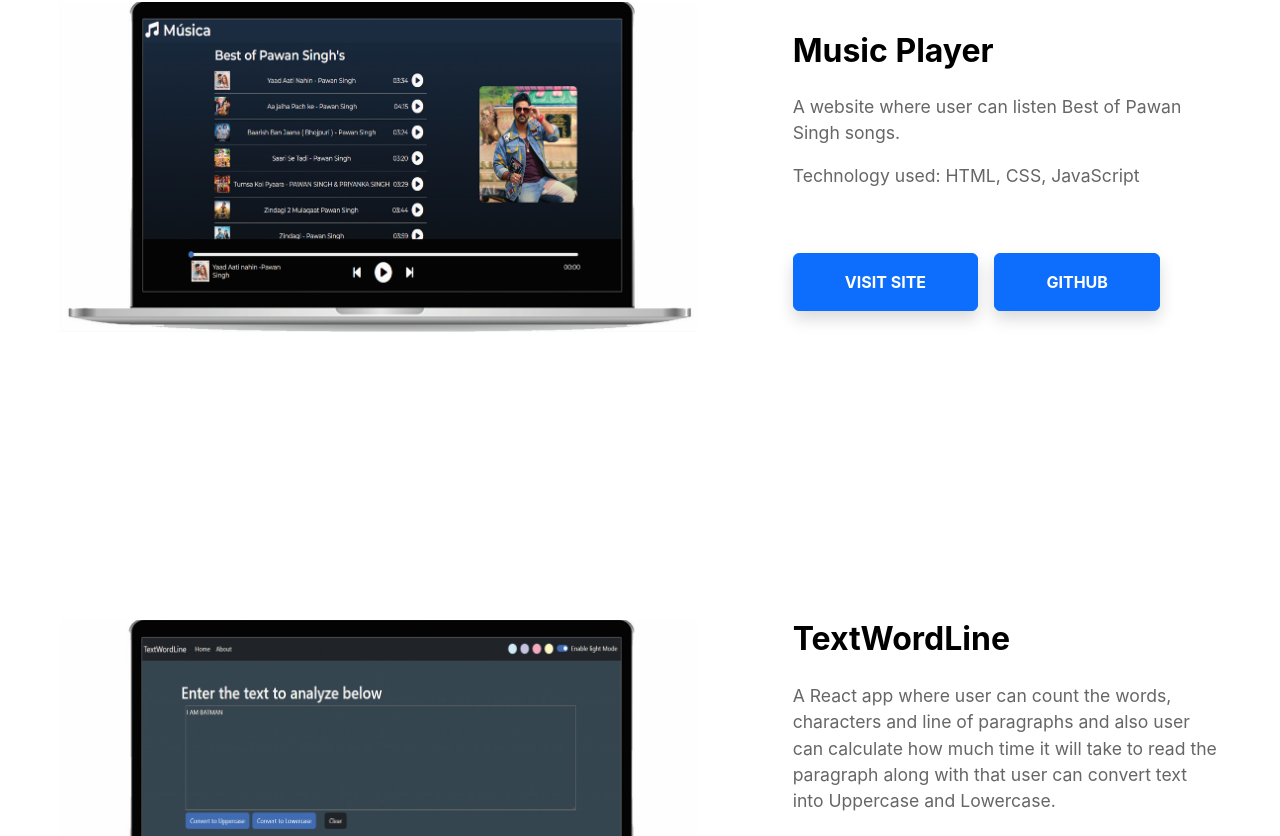
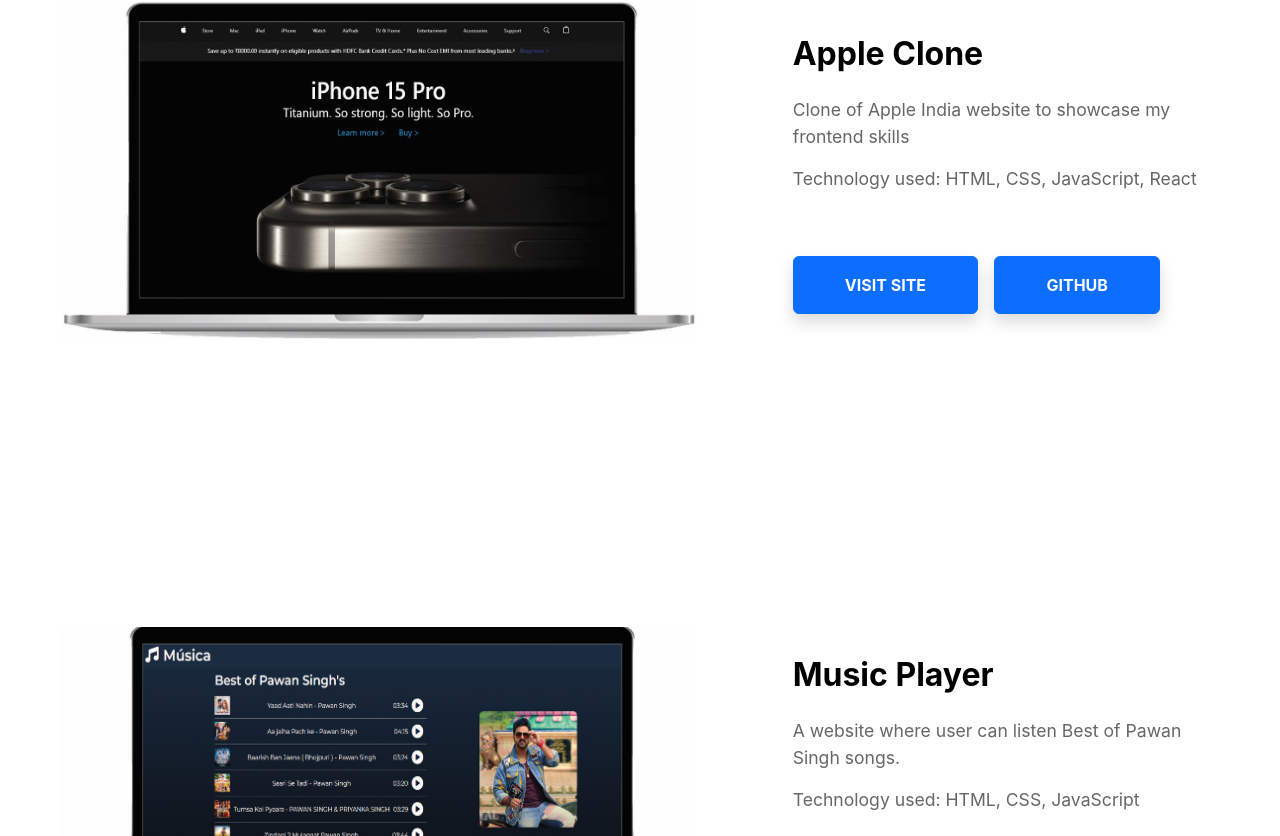
Before and after one commit to anishyadavv/personalportfolio, a React (Create React App) app: page / in a window 1280 px wide. Shown: the part 3064-3900 px from the top of the page. Built offline with nearby package versions, Linux system fonts and the light colour scheme.

Commit message:
added more projects

```diff
--- a/public/index.html
+++ b/public/index.html
@@ -2,7 +2,7 @@
 <html lang="en">
   <head>
     <meta charset="utf-8" />
-    <link rel="icon" href="%PUBLIC_URL%/favicon.ico" />
+    <link rel="icon" href="%PUBLIC_URL%/favicon.png" />
     <meta name="viewport" content="width=device-width, initial-scale=1" />
     <meta name="theme-color" content="#000000" />
     <meta
@@ -16,7 +16,10 @@
       integrity="sha384-9ndCyUaIbzAi2FUVXJi0CjmCapSmO7SnpJef0486qhLnuZ2cdeRhO02iuK6FUUVM"
       crossorigin="anonymous"
     />
-    <script src="https://kit.fontawesome.com/54e932ab36.js" crossorigin="anonymous"></script>
+    <script
+      src="https://kit.fontawesome.com/54e932ab36.js"
+      crossorigin="anonymous"
+    ></script>
     <!--
       manifest.json provides metadata used when your web app is installed on a
       user's mobile device or desktop. See https://developers.google.com/web/fundamentals/web-app-manifest/
--- a/src/components/Projects.js
+++ b/src/components/Projects.js
@@ -4,7 +4,8 @@
 import snakeGame from "../assets/SnakeGame.png";
 import tictactoe from "../assets/tictactoe.png";
 import musicPlayer from "../assets/musicplayer.png";
-import textword from "../assets/textword.png";
+import apple from "../assets/Apple.jpg";
+import pedalpe from "../assets/pedalpe.jpg";
 const Projects = () => {
 
   const projects = [
@@ -18,6 +19,15 @@
       image: mynotebook,
     },
     {
+      title: "Apple Clone",
+      description:
+        "Clone of Apple India website to showcase my frontend skills",
+      link: "https://appleindi.netlify.app/",
+      tech: "HTML, CSS, JavaScript, React",
+      githubLink: "https://github.com/anishyadavv/AppleHomePage",
+      image: apple,
+    },
+    {
       title: "Music Player",
       description: "A website where user can listen Best of Pawan Singh songs.",
       link: "https://anishyadavv.github.io/MusicPlayer/",
@@ -26,13 +36,13 @@
       image: musicPlayer,
     },
     {
-      title: "TextWordLine",
+      title: "Pedal Pe",
       description:
-        "A React app where user can count the words, characters and line of paragraphs and also user can calculate how much time it will take to read the paragraph along with that user can convert text into Uppercase and Lowercase.",
-      link: "https://textwordline.netlify.app/",
-      githubLink: "https://github.com/anishyadavv/TextUtils-React-first",
-      tech: "React, Bootstrap",
-      image: textword,
+        "A Web App where user can rent a bicycle on hourly basis. This app has proper Authentication system, only verified user can use this application. Features like forgot password and payment works seamlessly",
+      link: "https://pedalpe.azurewebsites.net/",
+      tech: "HTML, CSS, JavaScript, NodeJS, Express, Mongo DB, EJS",
+      githubLink: "https://github.com/anishyadavv/Pedal-Pe",
+      image: pedalpe,
     },
     {
       title: "Zero Kaati",
@@ -74,7 +84,15 @@
         {
           projects.map((project)=>{
             return(
-              <Project key={project.link} title={project.title} description={project.description} link={project.link} image={project.image} tech={project.tech} githubLink = {project.githubLink}/>
+              <Project
+                key={project.link}
+                title={project.title}
+                description={project.description}
+                link={project.link}
+                image={project.image}
+                tech={project.tech}
+                githubLink = {project.githubLink}
+              />
             )
           })
         }
```
Also changed, not shown: src/assets/Apple.jpg (added).
